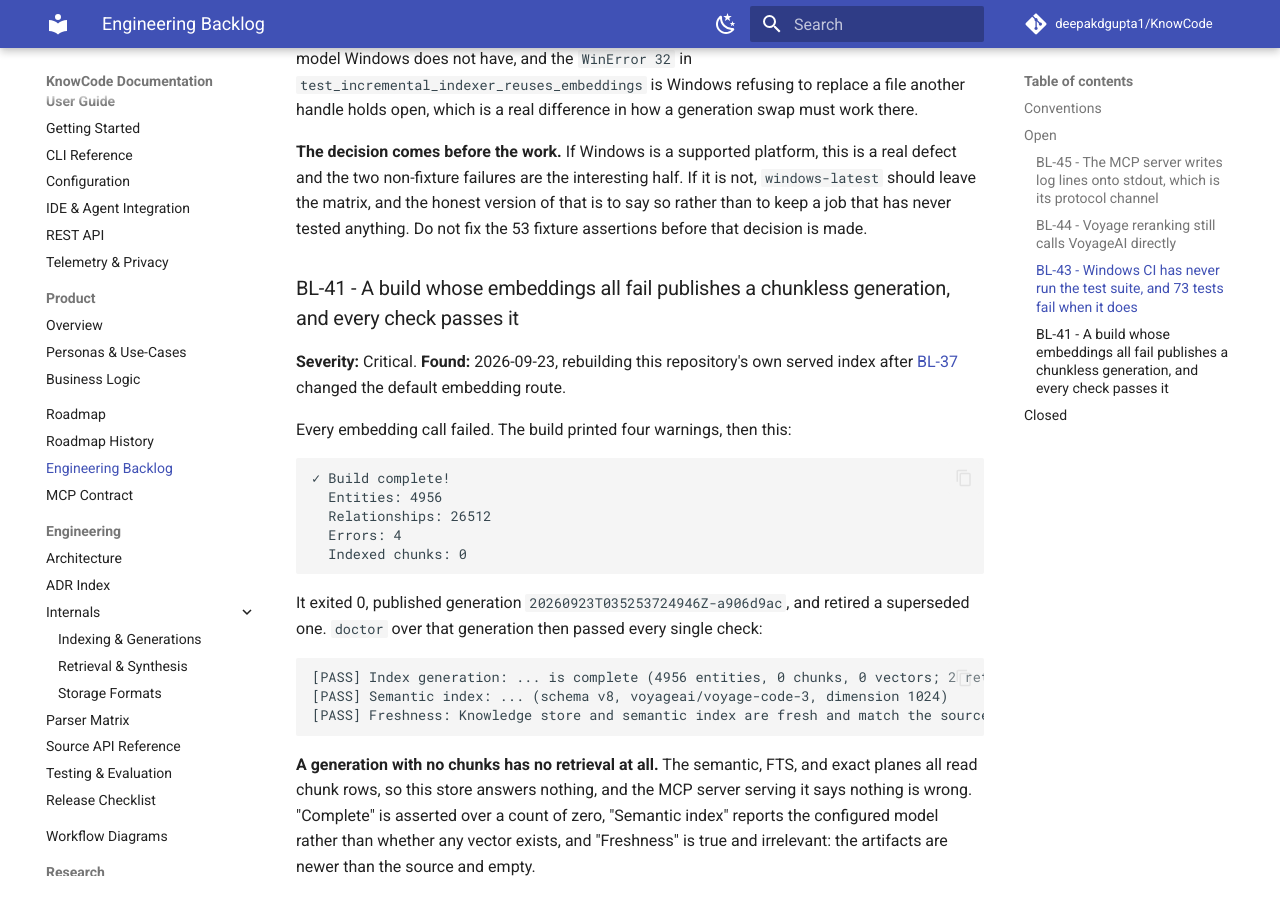
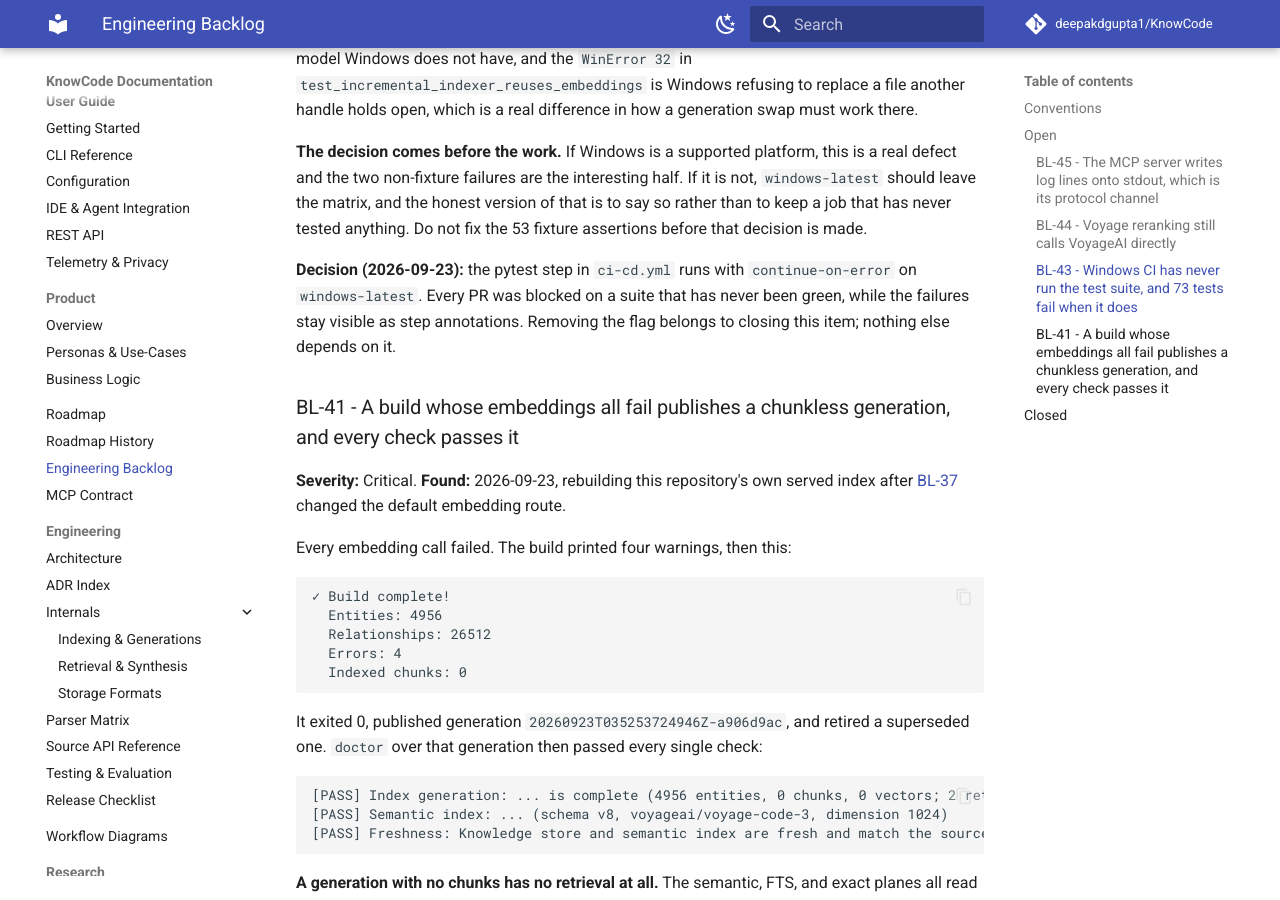
Before and after one commit to deepakdgupta1/KnowCode, an MkDocs documentation site: the page built from docs/engineering/backlog.md, in a window 1280 px wide and 900 px high, scrolled down 2765 px. Built offline with MkDocs 1.6.1 and Material for MkDocs 9.7.7, drawn with Linux system fonts in a browser that asks for light colours; comment, search, counter and statistics services are not loaded.

Commit message:
ci: Windows suite stays visible but non-blocking until BL-43 lands

```diff
--- a/docs/engineering/backlog.md
+++ b/docs/engineering/backlog.md
@@ -123,6 +123,11 @@ it is not, `windows-latest` should leave the matrix, and the honest version of
 that is to say so rather than to keep a job that has never tested anything. Do
 not fix the 53 fixture assertions before that decision is made.
 
+**Decision (2026-09-23):** the pytest step in `ci-cd.yml` runs with
+`continue-on-error` on `windows-latest`. Every PR was blocked on a suite that
+has never been green, while the failures stay visible as step annotations.
+Removing the flag belongs to closing this item; nothing else depends on it.
+
 ### BL-41 - A build whose embeddings all fail publishes a chunkless generation, and every check passes it
 
 **Severity:** Critical. **Found:** 2026-09-23, rebuilding this repository's own
```
Also changed, not shown: 1 other file.
